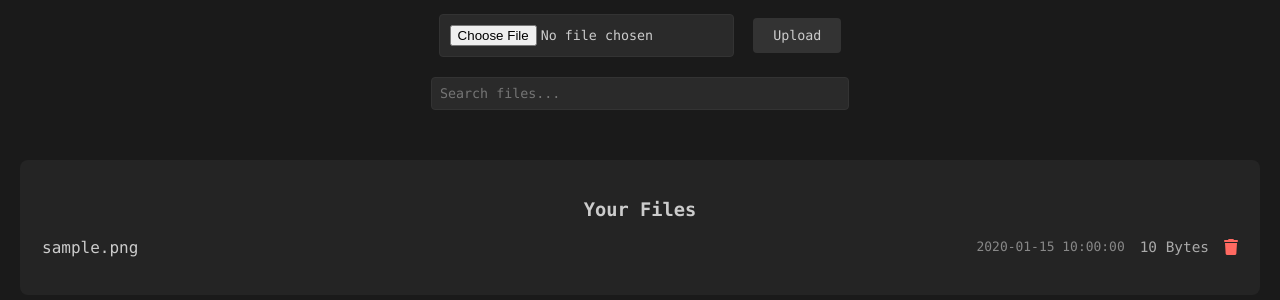
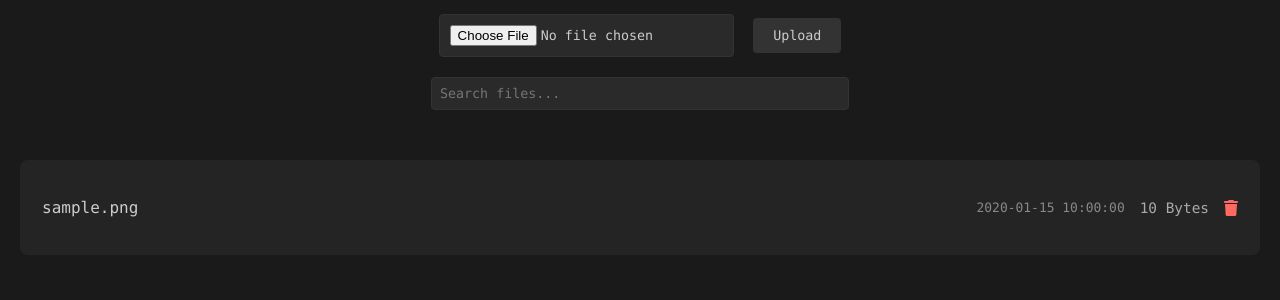
Before and after one commit to neledov/harry-parser, a Flask app: page / in a window 1280 px wide. Shown: the part 196-496 px from the top of the page. Run offline with Flask 3, Linux system fonts and the light colour scheme; a user stored in the database is signed in; tables that the repository leaves empty hold one stand-in row (values such as "Sample post"); parts of the project's set-up code (start-up, migrations or seed data) failed here and were passed over; some libraries are stand-ins or nearby versions.

Commit message:
cosmetic fixes

```diff
--- a/templates/upload.html
+++ b/templates/upload.html
@@ -19,7 +19,6 @@
         <input type="text" id="file-search" placeholder="Search files..." aria-label="Search files">
     </div>
     <div class="files-list">
-        <h3>Your Files</h3>
         <ul id="files-list">
             {% for file in files %}
             <li>
```
